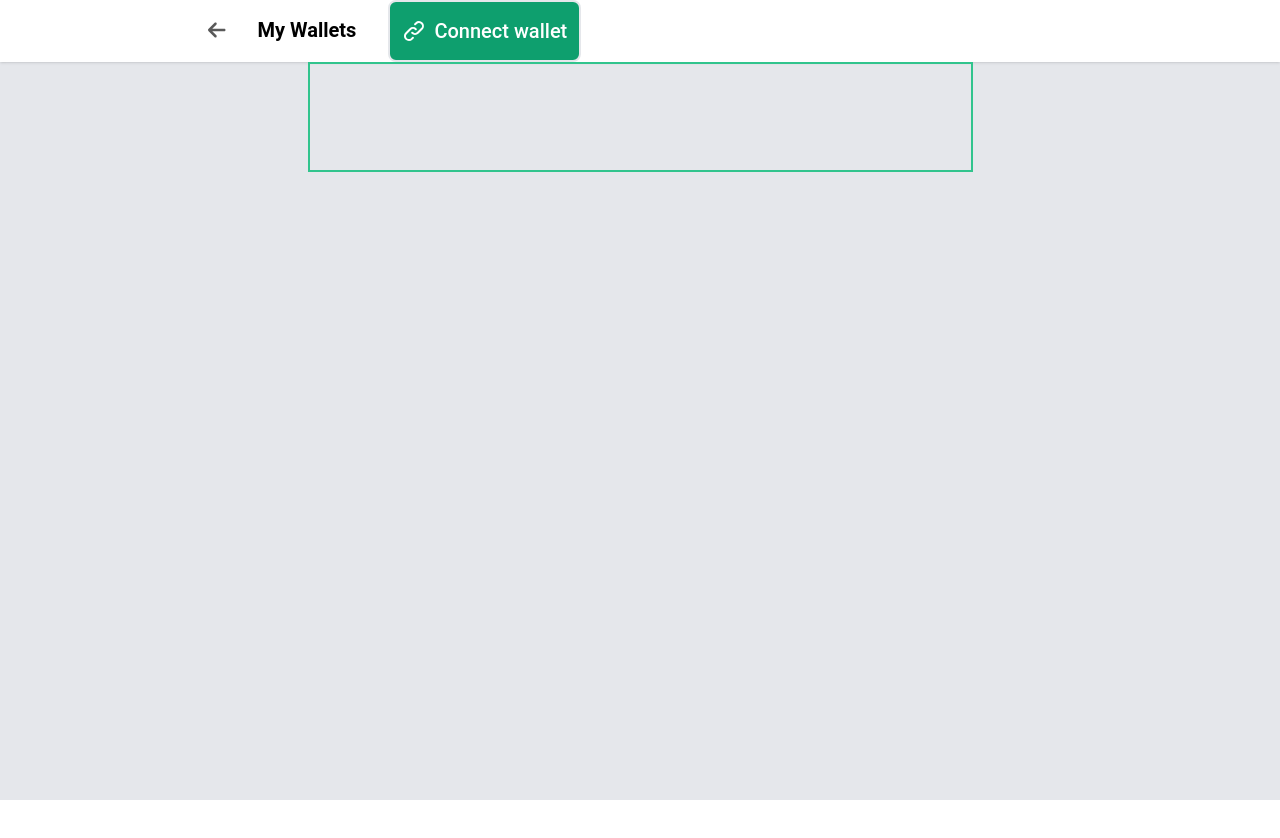
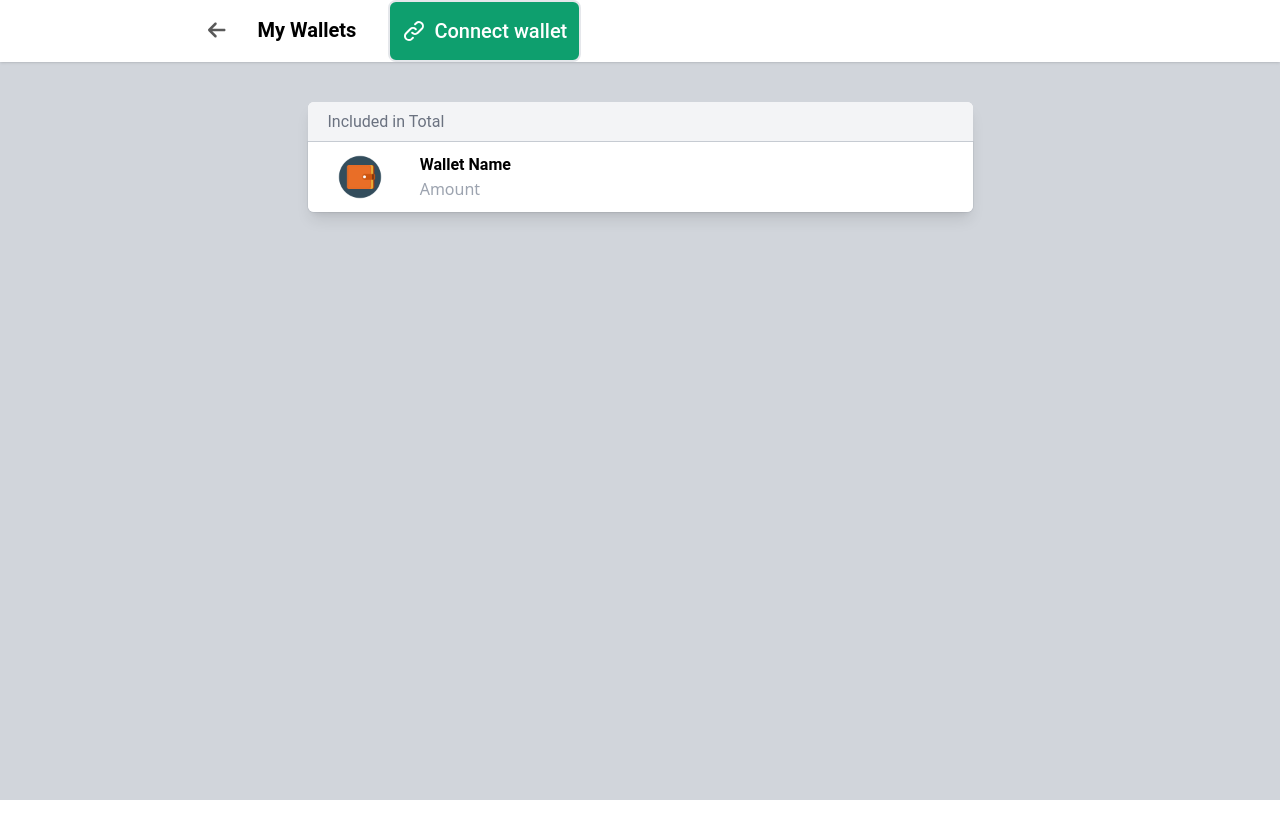
Before and after one commit to phamquyet96/Money-Lover-App, a React (Create React App) app in the folder FrontEnd/: page /my-wallet in a window 1280 px wide. Shown: the top 838 px of the page. Built offline with nearby package versions, Linux system fonts and the light colour scheme.

Commit message:
my wallet

```diff
--- a/FrontEnd/src/components/MyWallet/MyWallet.jsx
+++ b/FrontEnd/src/components/MyWallet/MyWallet.jsx
@@ -5,7 +5,7 @@ import MyWalletDetail from "./MyWalletDetail";
 const MyWallet = () => {
     return (
         <>
-            <div className='h-screen bg-gray-200 justify-center'>
+            <div className='h-screen bg-gray-300 justify-center'>
                     <WalletHeader/>
                     <MyWalletDetail/>
             </div>
--- a/FrontEnd/src/components/MyWallet/MyWalletDetail.jsx
+++ b/FrontEnd/src/components/MyWallet/MyWalletDetail.jsx
@@ -1,12 +1,29 @@
 import React from 'react';
-
+import iconWallet from '../../img/iconWallet.png';
 const MyWalletDetail = () => {
     return (
         <>
             <div className='w-[100vw] h-[100vh] flex justify-center'>
-            <div className='border-2 border-green-400 w-[665px] h-[110px]  '>
-
-            </div>
+                <div className='shadow-lg bg-white rounded-md w-[665px] h-[110px] mt-10'>
+                    <div className='border-b rounded-t-md border-gray-300 bg-gray-100 w-[665px] h-[40px]'>
+                        <p className='text-left w-fit h-fit ml-5 pt-2 font-roboto text-gray-500'>Included in Total</p>
+                    </div>
+                    <a  href='/wallet-detail'
+                        className="group block w-[665px] h-[70px] mx-auto rounded-b-md bg-white ring-1 ring-slate-900/5 hover:bg-green-100">
+                    <div className='h-[70px] grid grid-cols-6 gap-2 content-center'>
+                        <div className=' flex justify-center'>
+                        <img className='w-12'
+                             src={iconWallet}
+                             alt={iconWallet}
+                        />
+                        </div>
+                        <div>
+                            <p className='font-roboto font-semibold'>Wallet Name</p>
+                            <p className='text-gray-400'>Amount</p>
+                        </div>
+                    </div>
+                    </a>
+                </div>
             </div>
         </>
     );
```
Also changed, not shown: FrontEnd/src/img/iconWallet.png (added).
